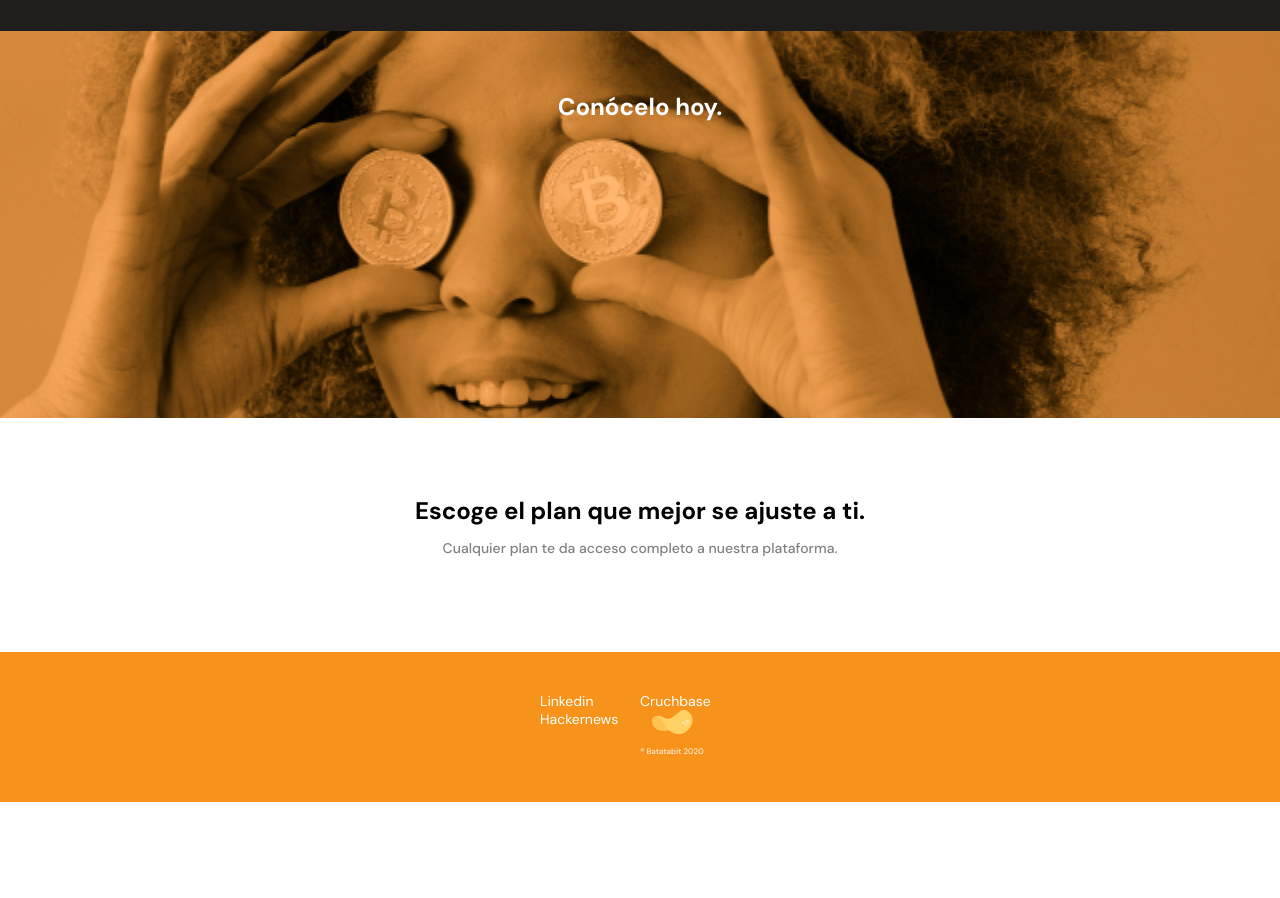
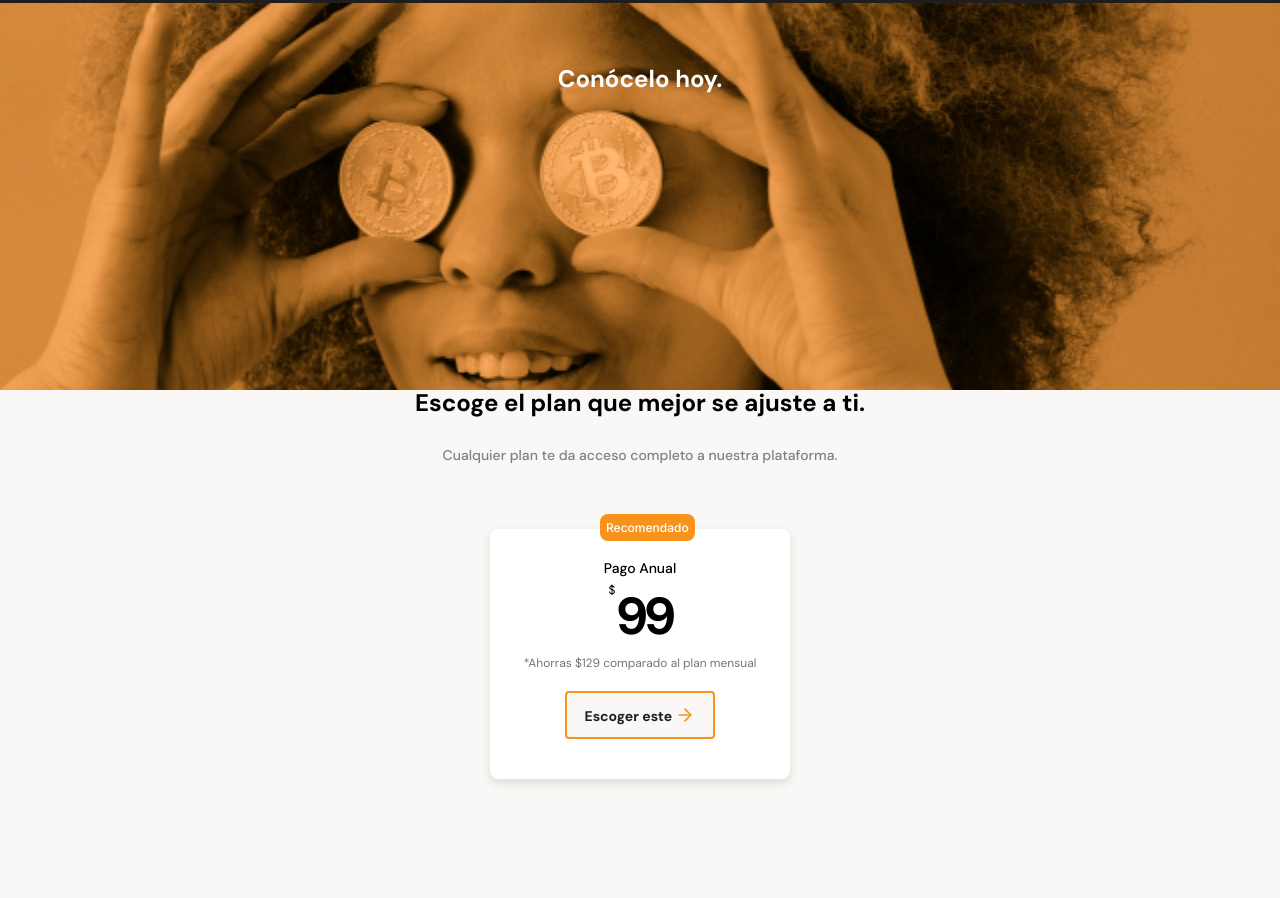
Before and after one commit to hernandw/cursoMobilefirst, a plain HTML site: page index.html in a window 1280 px wide. Shown: the part 1899-2797 px from the top of the page. Before the commit the page ends 2701 px from the top, so only its background shows below. Drawn offline with Linux system fonts and the light colour scheme.

Commit message:
modificacion de estilos

```diff
--- a/css/style.css
+++ b/css/style.css
@@ -29,7 +29,6 @@ html {
     display: flex;
     flex-direction: column;
     width: 100%;
-    height: 334px;
     min-width: 320px;
     justify-content: center;
     text-align: center;
@@ -114,7 +113,6 @@ html {
 .container_bitcoin {
     background: var(--off-white);
     width: 100%;
-
 }
 
 .container .image{
@@ -130,13 +128,15 @@ html {
 
 
 .container_bitcoin h2 {
-    text-align: left;
+   display: block;
+    text-align: center;
     padding: 10px;
     font-family: "DM sans";
     font-weight: 700;
     font-style: normal;
     font-size: 2.4rem;
     line-height: 26px;
+
 
 }
 .container_bitcoin p {
@@ -151,12 +151,11 @@ html {
 }
 
 .container_bitcoin .naranja {
+    margin-bottom: 15px;
+    font-size: 1.8rem;
+    font-weight: bold;
+    line-height: 2.3rem;
     color: var(--bitcoin-orange);
-    font-size: 1.8rem;
-    display: block;
-    margin-top: 30px;
-    text-align: center;
-    width: 200px;
 }
 
 /* Tabla de la sección Bitcoin */
@@ -196,6 +195,8 @@ html {
 
 .hora {
     text-align: center;
+    font-size: 1.2rem;
+    color: var(--warm-black);
 }
 
 
@@ -206,8 +207,11 @@ html {
     background: #201E1C;
     color: white;
     width: 100%;
-    padding-top: 46px;
-    padding-bottom: 46px;
+    padding: 46px 15px;
+    position: relative;
+    margin: 0 auto;
+    justify-content: center;
+
 }
 
 .container_noticias span {
@@ -218,26 +222,41 @@ html {
     margin-bottom: 15px;
 }
 
+.container_noticias .batata {
+    position: absolute;
+    width: 20px;
+    height: 20px;
+    top: -10px;
+    left: calc(50% - 20px)
+}
+
 .container_main {
     background: #282623;
-    width: 90%;
+    width: 100%;
+    min-width: 288px;
+    max-width: 400px;
     height: 150px;
     justify-content: center;
     margin: 0 auto;
     padding: 10px;
     margin-top: 15px;
     margin-bottom: 15px;
+    box-shadow: 0px 4px 8px rgba(0, 0, 0, 0.16);
+
 }
 
 .container_main_title {
-width: 90%;
+width: 100%;
 padding: 15px;
+margin: 0 auto;
 }
 
 .container_main_title p, .container_precios_p {
     margin-top: 15px;
     margin-bottom: 15px;
     text-align: center;
+    width: 100%;
+    height: auto;
 }
 
 .container_main_title h2, .container_precios_title{
@@ -251,7 +270,7 @@ padding: 15px;
 .container_main h2 {
     font-size: 2.4rem;
     font-family: "Dm sans";
-    font-weight: 700;
+    font-weight: bold;
     font-style: normal;
     margin-bottom: 15px;
     text-align: center;
@@ -304,6 +323,7 @@ padding: 15px;
     font-weight: 500;
     line-height: 18px;
     color: #808080;
+    width: minmax(270px, 500px);
 }
 
 /* Section Publicidad */
@@ -312,6 +332,7 @@ padding: 15px;
     background-image: url(../assets/img/bitcoinbaby2x.jpg);
     background-position: center;
     background-size: cover;
+    background-repeat: no-repeat;
     height: 387px;
 }
 
@@ -327,8 +348,106 @@ padding: 15px;
 /* Section Precios */
 
 .container_precios {
-    padding-top: 80px;
-    padding-bottom: 80px;
+    padding-bottom: 70px;
+    width: 100%;
+    min-width: 320px;
+    text-align: center;
+    background: #F9F8F6;
+}
+
+.container_card_slider {
+
+}
+
+.container_precios_p {
+    padding: 15px;
+
+}
+
+.container_precios_tabla {
+    position: relative;
+    width: 70%;
+    min-width: 230px;
+    max-width: 300px;
+    height: 250px;
+    background: var(--just-white);
+    border-radius: 8px;
+    box-shadow: 0px 4px 8px rgba(89, 73, 30, 0.16);
+    margin: 50px auto;
+    padding: 0 15px;
+}
+
+.container_precios_recomendado {
+    position: absolute;
+    background: var(--bitcoin-orange);
+    padding: 6px;
+    text-align: center;
+    color: var(--just-white);
+    border-radius: 8px;
+    top: -15px;
+    font-size: 1.2rem;
+    font-family: "Inter";
+    font-weight: 500;
+    font-style: normal;
+    left: calc(50% - 40px);
+}
+
+.container_precios_pago {
+    text-align: center;
+    font-size: 1.4rem;
+    font-family: "Dm sans";
+    font-weight: 500;
+    padding-top: 30px;
+}
+
+.container_precios_valor {
+    padding: 5px 0;
+    text-align: center;
+    font-size: 5.2rem;
+    font-family: "Dm sans";
+    font-weight: 700;
+    letter-spacing: -5px;
+
+}
+
+.container_precios_valor span {
+    vertical-align: text-top;
+    font-size: 1.2rem;
+    font-weight: 300;
+    margin-right: 5px;
+}
+
+.container_precios_saving {
+    font-size: 1.2rem;
+    text-align: center;
+    color: #757575;
+
+}
+
+.container_precios_button {
+    width: 150px;
+    height: 48px;
+    margin-top: 20px;
+    border: 2px solid var(--bitcoin-orange);
+    font-size: 1.4rem;
+    font-weight: 700;
+    border-radius: 4px;
+    background-color: #faf8f7;
+    line-height: 1.8rem;
+    color: var(--black);
+    font-family: "Dm sans";
+}
+
+.container_precios_button span {
+
+    display: inline-block;
+    width: 20px;
+    height: 20px;
+    background-image: url(../assets/icons/orange-right-arrow.svg);
+    background-position: center;
+    background-size: cover;
+    background-repeat: no-repeat;
+    vertical-align: text-bottom;
 }
 
 /* Section footer */
@@ -336,6 +455,7 @@ padding: 15px;
 .footer {
     display: grid;
     grid-template-columns: repeat(2, 100px);
+    grid-template-rows: repeat(3, 20px);
     width: 100%;
     height: 150px;
     background: var(--bitcoin-orange);
@@ -344,4 +464,11 @@ padding: 15px;
     color: var(--just-white);
     padding: 40px;
     justify-content: center;
+    border: 1px solid red;
+    column-gap: 30px;
 }
+
+.footer_item:last-child {
+    grid-column-start: 2;
+    grid-row: 1 / 3;
+}
--- a/index.html
+++ b/index.html
@@ -15,7 +15,7 @@
         <div class="header--title-container">
         <h1 class="text">La próxima revolución en el intercambio de criptomonedas.</h1>
         <p>Batatabit te ayuda a navegar entre los diferentes precios y tendencias.</p>
-        <a href="#" class="header--button">Conoce nuestros planes <span></span></a>
+        <a href="#plans" class="header--button">Conoce nuestros planes <span></span></a>
     </div>
     </header>
     <main class="container">
@@ -28,7 +28,6 @@
             <div class="container_bitcoin__tabla">
             <div class="cripto">Bitcoin</div>
            <div class="valor">$1.96 <span class="down"></span>
-
            </div>
            <div class="cripto">Ethereum</div>
            <div class="valor">$0.07 <span class="up"></span></div>
@@ -42,6 +41,9 @@
         </div>
         </section>
         <section class="container_noticias">
+            <div class="batata">
+                <img src="/assets/icons/batata.svg" alt="">
+            </div>
             <div class="container_main_title">
 
                 <h2>Creamos un producto sin comparación.</h2>
@@ -75,21 +77,30 @@
                 <h2>Conócelo hoy.</h2>
             </div>
         </section>
-        <section class="container_precios">
+        <section  id="plans" class="container_precios">
             <div>
                 <h2 class="container_precios_title">Escoge el plan que mejor se ajuste a ti.</h2>
                 <p class="container_precios_p">Cualquier plan te da acceso completo a nuestra plataforma.</p>
             </div>
-            <div>
+                <article class="container_card_slider">
 
-            </div>
+                    <div class="container_precios_tabla">
+                        <p class="container_precios_recomendado">Recomendado</p>
+                        <h3 class="container_precios_pago">Pago Anual</h3>
+                        <p class="container_precios_valor"><span>$</span>99</p>
+                        <p class="container_precios_saving">*Ahorras $129 comparado al plan mensual</p>
+                        <button class="container_precios_button">Escoger este <span></span></button>
+                    </div>
+
+            </article>
+
         </section>
     </main>
     <footer class="footer">
-        <div>Linkedin</div>
-        <div>Cruchbase</div>
-        <div>Hackernews</div>
-        <div>
+        <div class="footer_item">Linkedin</div>
+        <div class="footer_item">Cruchbase</div>
+        <div class="footer_item">Hackernews</div>
+        <div class="footer_item">
             <img src="./assets/img/logo-footer.svg" alt="">
         </div>
     </footer>
```
